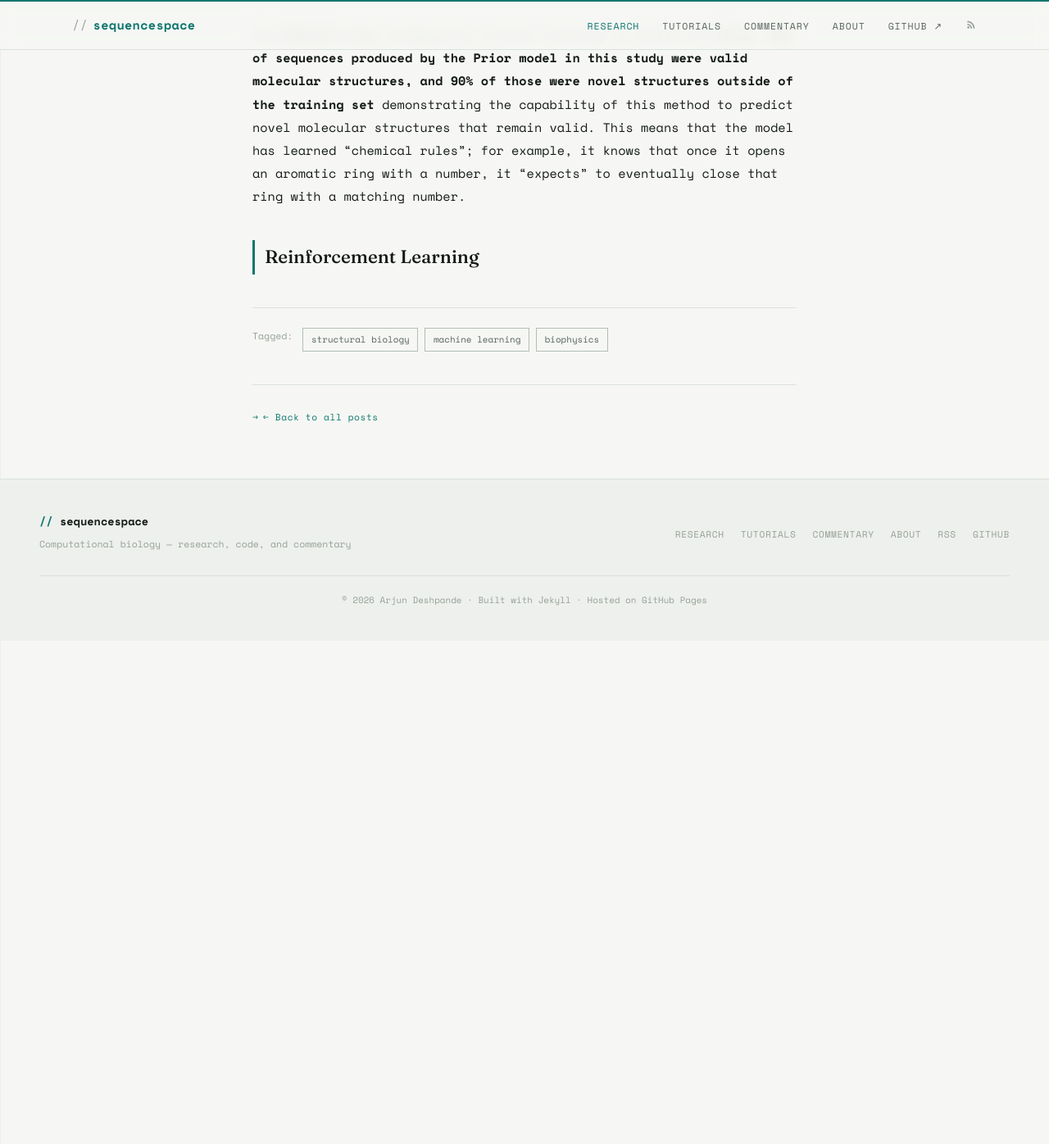
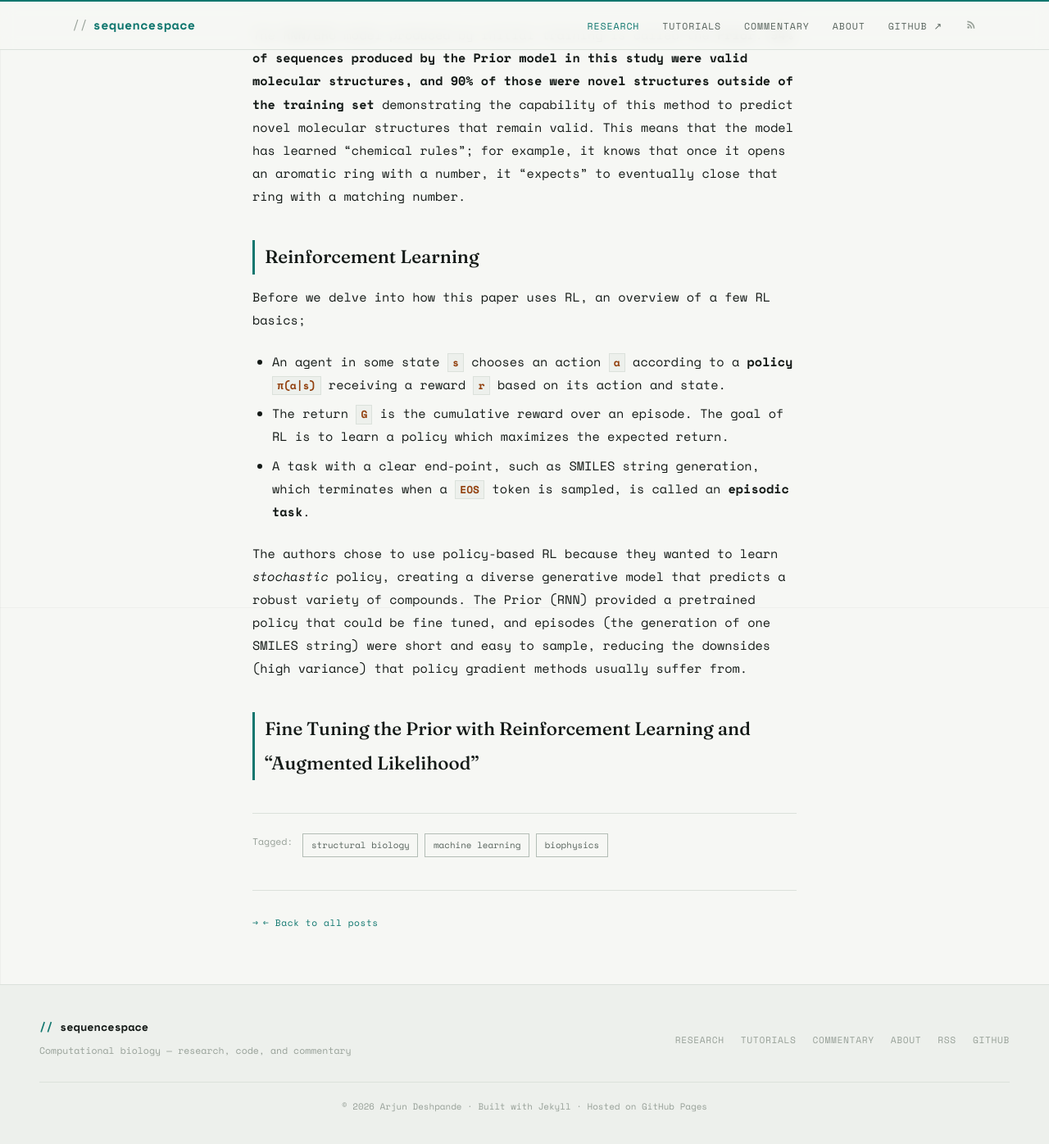
Before and after one commit to arjundeshx/sequencespace, a Jekyll site: the page built from _posts/2023-06-20-machine-learning-for-de-novo-design-1.md, in a window 1280 px wide and 1400 px high, scrolled down 3758 px. Shown: the top 1396 px of the window at 82% size. Built offline with Jekyll 4.4.1, drawn with Linux system fonts in a browser that asks for light colours; before the commit the page ends 4540 px from its top, so only the background shows below that.

Commit message:
Update 2023-06-20-machine-learning-for-de-novo-design-1.md

```diff
--- a/_posts/2023-06-20-machine-learning-for-de-novo-design-1.md
+++ b/_posts/2023-06-20-machine-learning-for-de-novo-design-1.md
@@ -44,3 +44,11 @@ Training of the RNN is chieved through **maximum likelihood estimation** which a
 The RNN/GRU model produced by initial training is called the **Prior**. **94% of sequences produced by the Prior model in this study were valid molecular structures, and 90% of those were novel structures outside of the training set** demonstrating the capability of this method to predict novel molecular structures that remain valid. This means that the model has learned "chemical rules"; for example, it knows that once it opens an aromatic ring with a number, it "expects" to eventually close that ring with a matching number.
 
 ## Reinforcement Learning
+Before we delve into how this paper uses RL, an overview of a few RL basics;
+* An agent in some state **`s`** chooses an action **`a`** according to a **policy** **`π(a|s)`** receiving a reward **`r`** based on its action and state.
+* The return **`G`** is the cumulative reward over an episode. The goal of RL is to learn a policy which maximizes the expected return.
+* A task with a clear end-point, such as SMILES string generation, which terminates when a **`EOS`** token is sampled, is called an **episodic task**.
+
+The authors chose to use policy-based RL because they wanted to learn *stochastic* policy, creating a diverse generative model that predicts a robust variety of compounds. The Prior (RNN) provided a pretrained policy that could be fine tuned, and episodes (the generation of one SMILES string) were short and easy to sample, reducing the downsides (high variance) that policy gradient methods usually suffer from.
+
+## Fine Tuning the Prior with Reinforcement Learning and "Augmented Likelihood"
```
